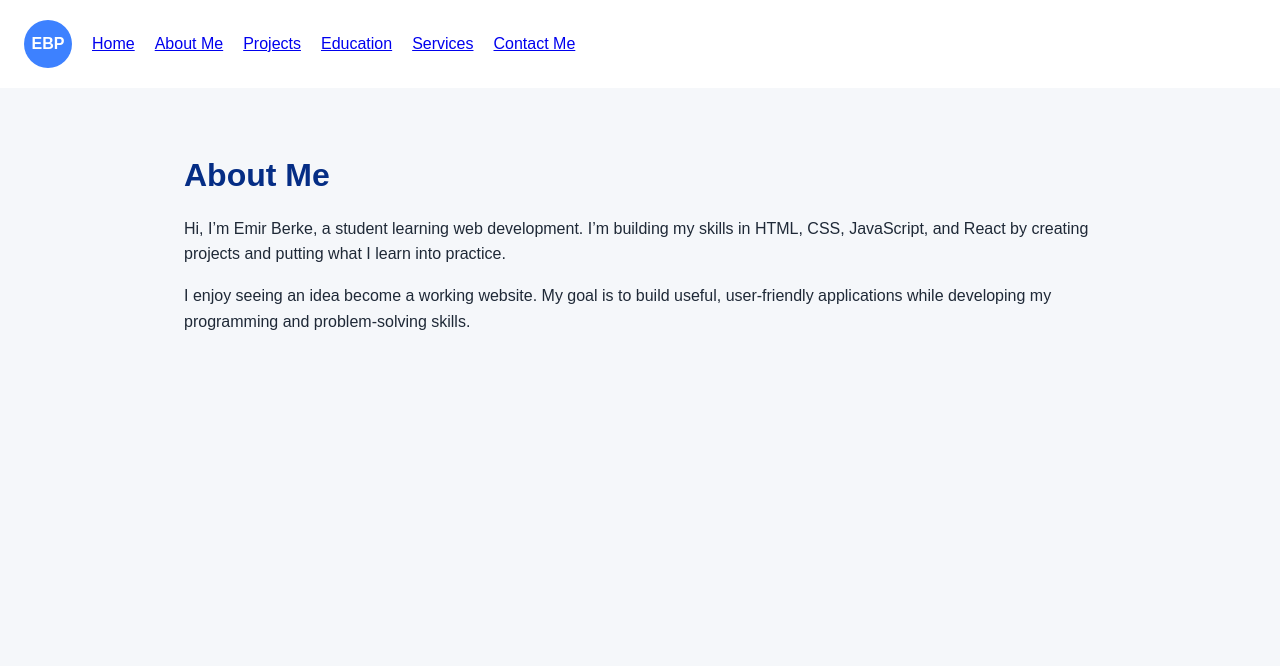
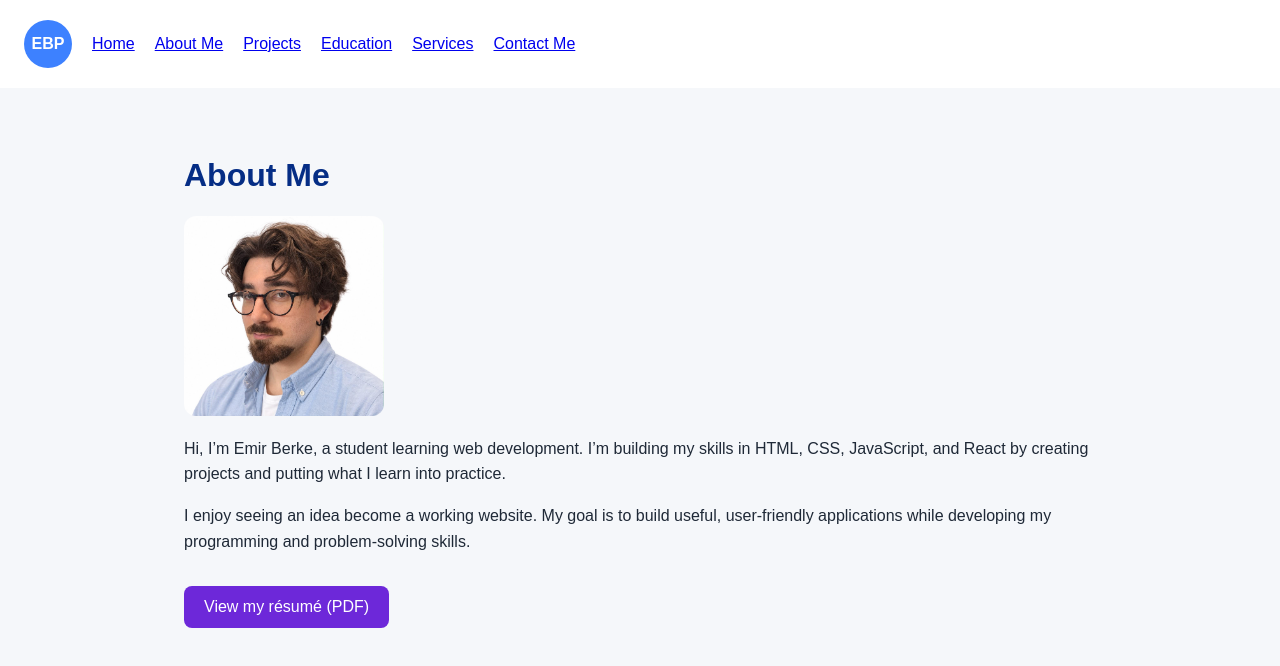
Before and after one commit to Emir-berke/react-portfolio, a React (Vite) app: page /about in a window 1280 px wide. Shown: the top 666 px of the page. Built offline with nearby package versions, Linux system fonts and the light colour scheme.

Commit message:
Add profile photo and resume link to About page

```diff
--- a/src/App.css
+++ b/src/App.css
@@ -46,3 +46,9 @@ nav {
 .button-link:hover {
   background-color: #5420a8;
 }
+.profile-photo {
+  width: 200px;
+  max-width: 100%;
+  height: auto;
+  border-radius: 12px;
+}
--- a/src/pages/About.jsx
+++ b/src/pages/About.jsx
@@ -2,6 +2,11 @@ function About() {
   return (
     <main>
 <h1>About Me</h1>
+<img
+  src="/MyPhoto.jpeg"
+  alt="Emir Berke Peker"
+  className="profile-photo"
+/>
       <p>
         Hi, I’m Emir Berke, a student learning web development.
         I’m building my skills in HTML, CSS, JavaScript, and React
@@ -12,7 +17,14 @@ function About() {
         to build useful, user-friendly applications while developing
         my programming and problem-solving skills.
       </p>
-
+      <a
+  href="/Emir%20Berke%20Peker-Resume%202026.pdf"
+  target="_blank"
+  rel="noopener noreferrer"
+  className="button-link"
+>
+  View my résumé (PDF)
+</a>
     </main>
   )
 }
```
Also changed, not shown: public/MyPhoto.jpeg (added), 1 other file (tests, documents, lock files or other folders).
